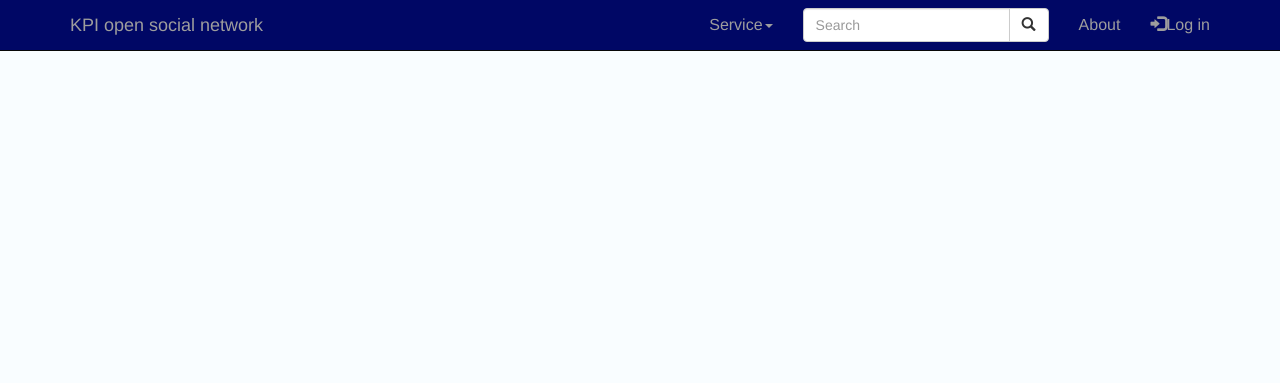
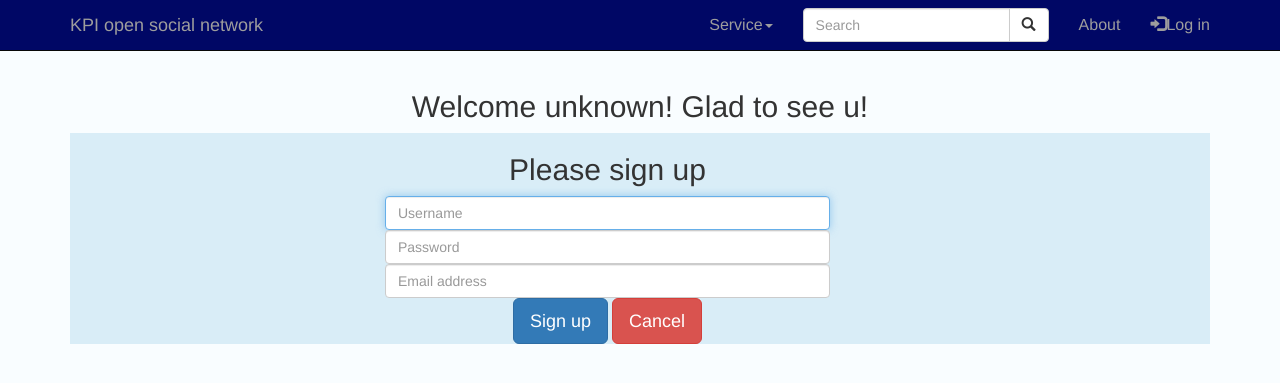
Before and after one commit to Cyned/pickachu, a Django app: a page that uses templates/base.html in a window 1280 px wide. Shown: the top 383 px of the page. Run offline with Django 3.2, Linux system fonts and the light colour scheme; some libraries are stand-ins or nearby versions.

Commit message:
add registration form

```diff
--- a/login/forms.py
+++ b/login/forms.py
@@ -6,3 +6,9 @@ class UserFormLog(forms.ModelForm):
     class Meta:
         model = User
         fields = ['username', 'password']
+
+
+class UserFormRegistration(forms.ModelForm):
+    class Meta:
+        model = User
+        fields = ['username', 'password']
--- a/login/urls.py
+++ b/login/urls.py
@@ -9,5 +9,8 @@ urlpatterns = [
     url('^$', views.Login.as_view(), name='login'),
 
     # log up page
-    url('^registration/$', views.Log_up.as_view(), name='log_up')
+    url('^registration/$', views.LogUp.as_view(), name='log_up'),
+
+    # log out
+    url(r'logout/$', views.LogOut.as_view(), name='logout'),
 ]
--- a/login/views.py
+++ b/login/views.py
@@ -1,6 +1,9 @@
 from django.shortcuts import render, redirect
 from django.contrib.auth import authenticate, login, logout
 from django.views.generic import View
+
+from django.contrib.auth.decorators import login_required
+from django.utils.decorators import method_decorator
 
 from . import forms
 
@@ -20,10 +23,6 @@ class Login(View):
         username = form['username'].value()
         password = form['password'].value()
 
-        print('-' * 100)
-        print(username)
-        print(password)
-
         user = authenticate(username=username, password=password)
 
         if user is not None:
@@ -32,11 +31,37 @@ class Login(View):
         return redirect('login:login')
 
 
-class Log_up(View):
+class LogUp(View):
 
+    form_class = forms.UserFormRegistration
     template_name = 'login/log_up.html'
 
     def get(self, request):
-        context = {}
+        form = self.form_class(None)
 
-        return render(request, self.template_name, context)
+        return render(request, self.template_name, {'form': form})
+
+    def post(self, request):
+        form = self.form_class(request.POST)
+
+        if form.is_valid():
+            user = form.save(commit=False)
+
+            username = form.cleaned_data['username']
+            password = form.cleaned_data['password']
+
+
+            user.set_password(password)
+            user.save()
+
+            login(request, user)
+            return redirect('home:home')
+        return redirect('login:log_up')
+
+
+class LogOut(View):
+
+    @method_decorator(login_required)
+    def get(self, request):
+        logout(request)
+        return redirect('home:home')
--- a/static/login/login.css
+++ /dev/null
@@ -1,4 +0,0 @@
-.marg {
-    margin-top: 5%;
-
-}
--- a/templates/base.html
+++ b/templates/base.html
@@ -41,7 +41,7 @@
                     <div class="collapse navbar-collapse" id="myNavbar">
                         <ul class="nav navbar-nav navbar-right">
 
-                            <li ng-app="dropdown-menu">
+                            <li class="dropdown">
                                 <a class="dropdown-toggle font_medium" data-toggle="dropdown" href="#">Service<span class="caret"></span></a>
                                 <ul class="dropdown-menu">
 
@@ -65,7 +65,27 @@
                             </li>
 
                             <li><a class="font_medium" href="#">About</a></li>
-                            <li><a class="font_medium" href="{% url 'login:login' %}"><span class="glyphicon glyphicon-log-in"></span>Log in</a></li>
+
+                            {%  if user.is_authenticated %}
+
+                                <li class="dropdown">
+                                    <a class="dropdown-toggle font_medium" data-toggle="dropdown" href="#">{{ user.username }}<span class="caret"></span></a>
+
+                                    <ul class="dropdown-menu">
+                                      <li><a href="#">Profile</a></li>
+                                      <li><a href="#">Create post</a></li>
+                                      <li class="divider" style="background-color: rgba(1,0,34,1);"></li>
+                                      <li><a href="#">Settings</a></li>
+                                      <li><a href="{% url 'login:logout' %}">Log out</a></li>
+                                    </ul>
+
+                                  </li>
+
+                            {% else %}
+
+                                <li><a class="font_medium" href="{% url 'login:login' %}"><span class="glyphicon glyphicon-log-in"></span>Log in</a></li>
+
+                            {% endif %}
 
                         </ul>
                     </div>
--- a/templates/home/home_page.html
+++ b/templates/home/home_page.html
@@ -13,11 +13,11 @@
 
     <div class="container">
         <div class="text-center text-info">
-            <h2>Here is an amazing advertising! Really^)</h2>
+            <h2>Here is an amazing advertisement! Really^)</h2>
         </div>
     </div>
 
-    {% if user.is_authenticated %}
+        {% if user.is_authenticated %}
         <h1>Hello {{ user.username }}</h1>
     {% endif %}
 
--- a/templates/login/log_up.html
+++ b/templates/login/log_up.html
@@ -10,5 +10,41 @@
 
 
 {% block body %}
+    <div class="container">
+
+        <div class="text-center">
+            <h2>Welcome unknown! Glad to see u!</h2>
+        </div>
+
+        <div class="bg-info text-center">
+            <div class="container">
+
+                <div class="col-lg-3"></div>
+                <div class="col-lg-5">
+                    <form class="form-signin" action="" method="post">
+
+                        {% csrf_token %}
+                        <h2 class="form-signin-heading">Please sign up</h2>
+
+                        <label for="username" class="sr-only">Username</label>
+                        <input type="text" name="username" value="" id="username" class="form-control" placeholder="Username" required="" autofocus="">
+
+                        <label for="password" class="sr-only">Password</label>
+                        <input type="password" name="password" value="" id="password" class="form-control" placeholder="Password" required="">
+
+                        <label for="email" class="sr-only">Email address</label>
+                        <input type="email" name="email" id="email" class="form-control" placeholder="Email address" required="" autofocus="">
+
+                        <button class="btn btn-lg btn-primary" type="submit" value="{{ next }}">Sign up</button>
+                        <a class="btn btn-lg btn-danger" href="{% url 'home:home' %}">Cancel</a>
+
+                    </form>
+                </div>
+
+            </div>
+
+        </div>
+
+    </div>
 
 {% endblock %}
```
Also changed, not shown: templates/login/login.html (+3 -4 lines).
